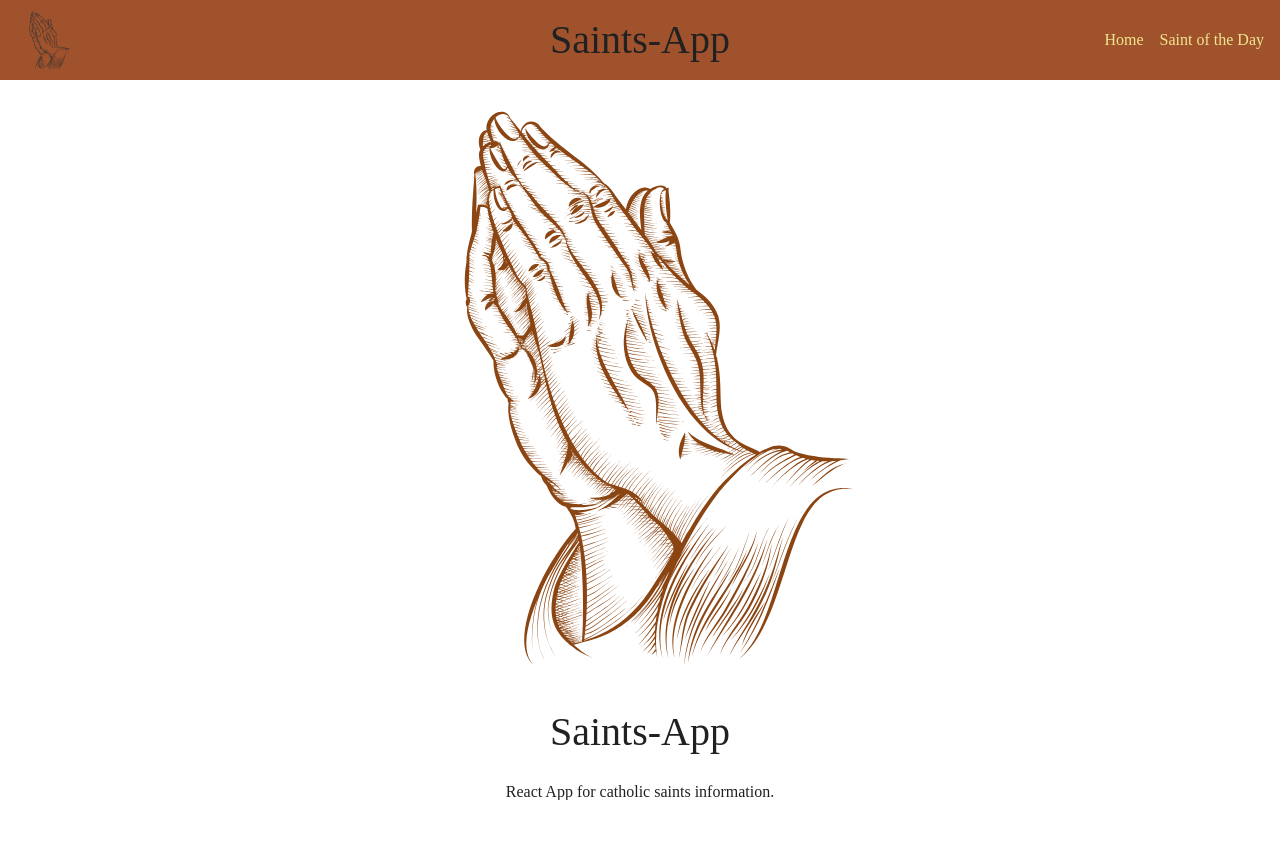
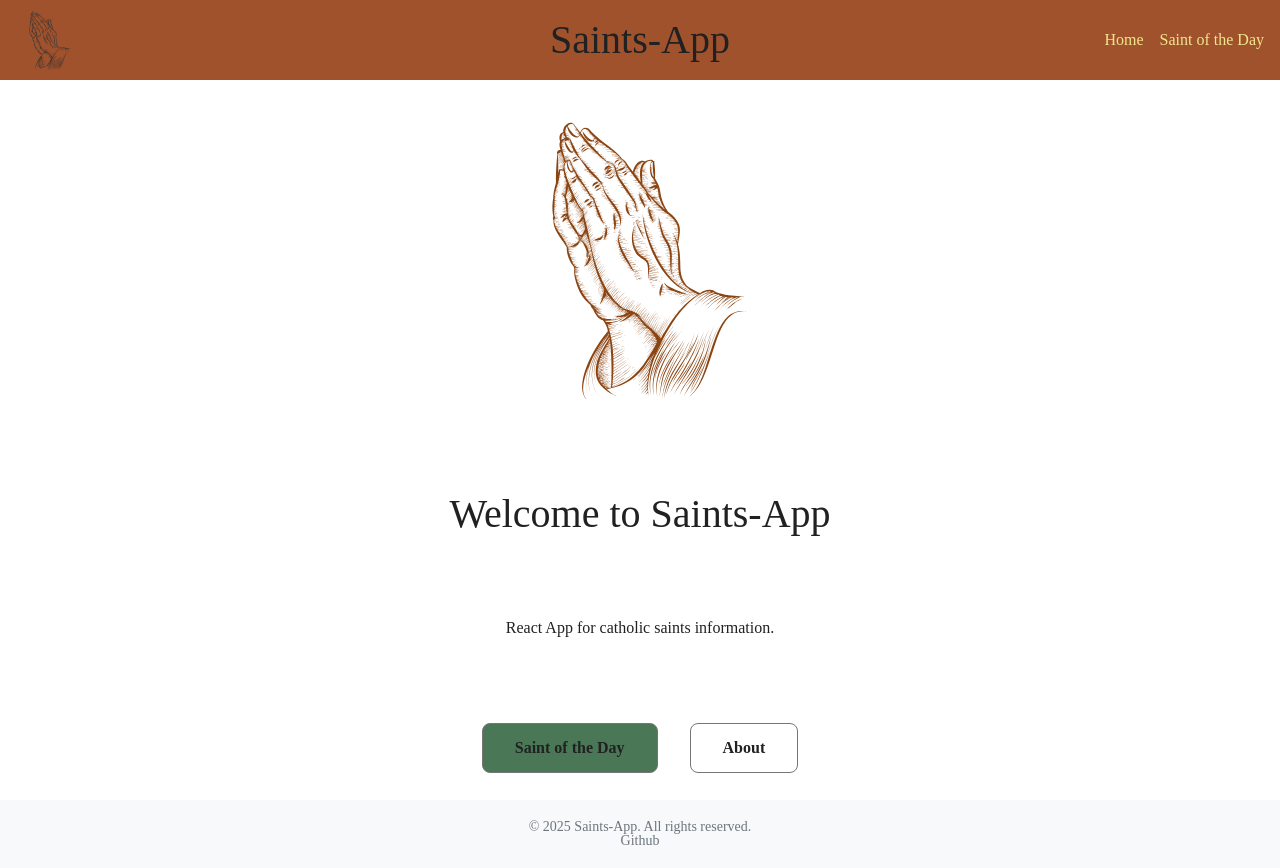
Before and after one commit to cybreuil/saints-app, a React (Vite) app: page / in a window 1280 px wide. Before the commit the page ends 800 px from the top, so only its background shows below. Built offline with nearby package versions, Linux system fonts and the light colour scheme.

Commit message:
homepage tweaking and footer

```diff
--- a/package.json
+++ b/package.json
@@ -10,6 +10,7 @@
     "preview": "vite preview"
   },
   "dependencies": {
+    "framer-motion": "^12.24.7",
     "react": "^19.2.0",
     "react-dom": "^19.2.0",
     "react-router-dom": "^7.11.0"
--- a/src/App.tsx
+++ b/src/App.tsx
@@ -1,4 +1,5 @@
 import { Header } from "./components/Header/Header";
+import { Footer } from "./components/Footer/Footer";
 import { Route, Routes } from "react-router-dom";
 import { HomePage } from "./pages/HomePage/HomePage";
 import { SaintOfTheDay } from "./pages/SaintOfTheDay/SaintOfTheDay";
@@ -11,6 +12,7 @@ function App() {
 				<Route path="/" element={<HomePage />} />
 				<Route path="/saint-of-the-day" element={<SaintOfTheDay />} />
 			</Routes>
+			<Footer />
 		</>
 	);
 }
--- /dev/null
+++ b/src/components/Footer/Footer.css
@@ -0,0 +1,12 @@
+.footer {
+	background-color: #f8f9fa;
+	padding: 20px;
+	text-align: center;
+	font-size: 14px;
+	color: #6c757d;
+}
+.footer a {
+	color: #6c757d;
+	text-decoration: none;
+	margin: 0 10px;
+}
--- /dev/null
+++ b/src/components/Footer/Footer.tsx
@@ -0,0 +1,20 @@
+import "./Footer.css";
+
+const Footer = () => {
+	return (
+		<footer className="footer">
+			<p>© {new Date().getFullYear()} Saints-App. All rights reserved.</p>
+			<p className="footer-credit">
+				<a
+					href="github.com/cybreuil"
+					target="_blank"
+					rel="noopener noreferrer"
+				>
+					Github
+				</a>
+			</p>
+		</footer>
+	);
+};
+
+export { Footer };
--- a/src/components/Header/Header.css
+++ b/src/components/Header/Header.css
@@ -10,7 +10,6 @@
 	background-color: var(--color-primary-light);
 }
 .header .header-title {
-	/*We disable being able to select the title text*/
 	user-select: none;
 }
 
--- a/src/pages/HomePage/HomePage.css
+++ b/src/pages/HomePage/HomePage.css
@@ -1,9 +1,37 @@
 .presentation {
-	height: 100%;
-	width: 1200px;
+	min-height: calc(100vh - var(--header-height));
+	max-width: 1200px;
 	margin: 0 auto;
 	display: flex;
 	flex-direction: column;
 	align-items: center;
+	justify-content: space-around;
 	gap: 2rem;
 }
+
+.home-nav {
+	display: flex;
+	gap: 2rem;
+}
+
+.home-nav .home-nav-link {
+	padding: 1rem 2rem;
+	background-color: var(--color-background-tertiary);
+	border: 1px solid var(--color-border-dark);
+	border-radius: 8px;
+	text-decoration: none;
+	font-weight: bold;
+	transition: background-color 0.3s;
+	color: var(--color-text-primary);
+}
+
+.home-nav .home-nav-link:hover {
+	background-color: var(--color-primary-light);
+}
+
+.home-nav .home-nav-link.saint-of-the-day-link {
+	background-color: var(--color-accent-light);
+}
+.home-nav .home-nav-link.saint-of-the-day-link:hover {
+	background-color: var(--color-accent);
+}
--- a/src/pages/HomePage/HomePage.tsx
+++ b/src/pages/HomePage/HomePage.tsx
@@ -1,13 +1,31 @@
 import { Logo } from "../../components/Logo/Logo";
+import { Link } from "react-router-dom";
 import "./HomePage.css";
+import { motion } from "framer-motion";
 
 const HomePage = () => {
 	return (
-		<div className="presentation">
-			<Logo color="var(--color-primary)" maxWidth={600} />
-			<h1>Saints-App</h1>
+		<motion.div
+			animate={{ opacity: 1 }}
+			initial={{ opacity: 0 }}
+			transition={{ duration: 0.3 }}
+			className="presentation"
+		>
+			<Logo color="var(--color-primary)" maxWidth={300} />
+			<h1>Welcome to Saints-App</h1>
 			<p>React App for catholic saints information.</p>
-		</div>
+			<nav className="home-nav">
+				<Link
+					to="/saint-of-the-day"
+					className="home-nav-link saint-of-the-day-link"
+				>
+					Saint of the Day
+				</Link>
+				<Link to="/about" className="home-nav-link">
+					About
+				</Link>
+			</nav>
+		</motion.div>
 	);
 };
 
```
Also changed, not shown: 1 other file (tests, documents, lock files or other folders).
